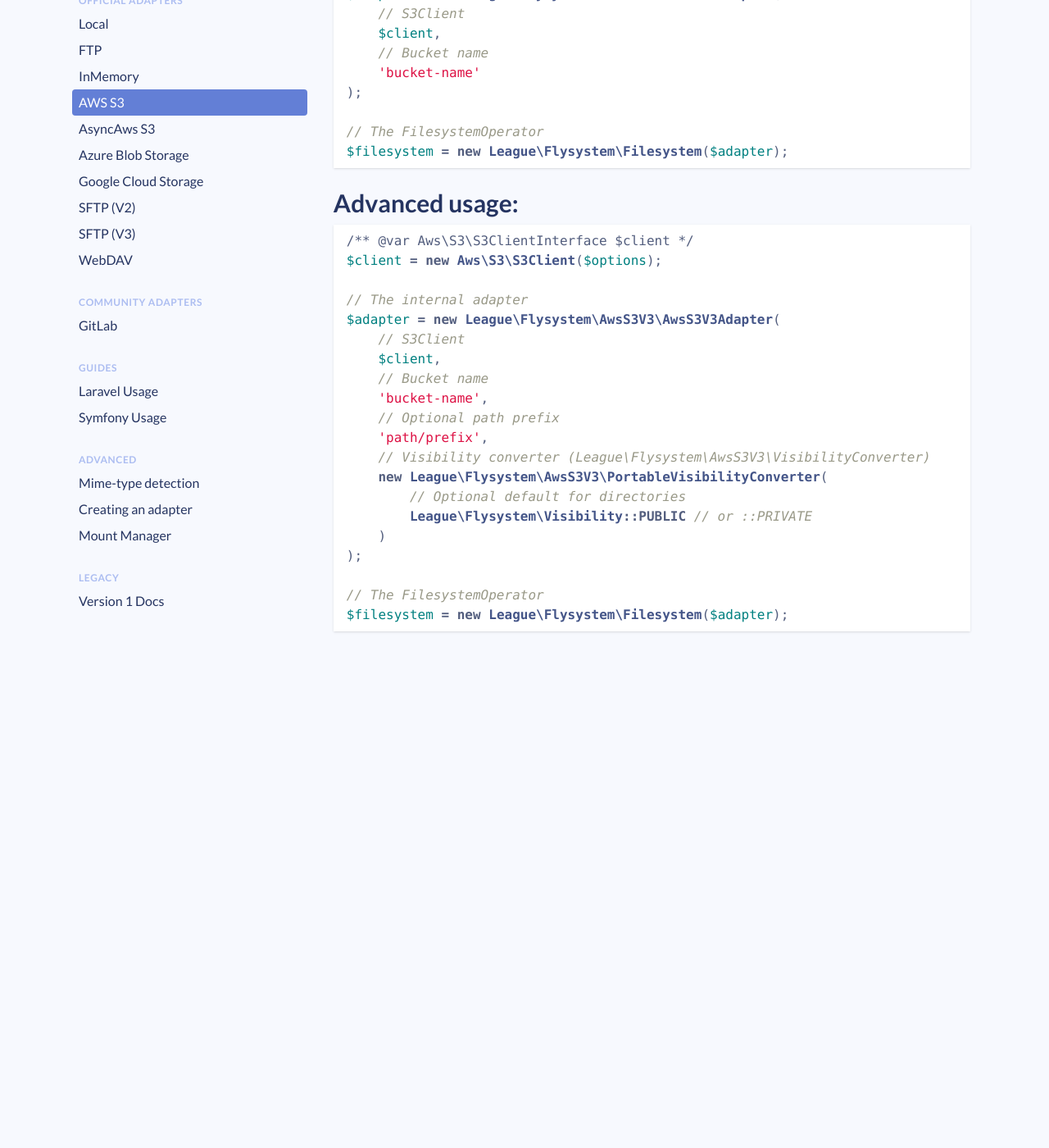
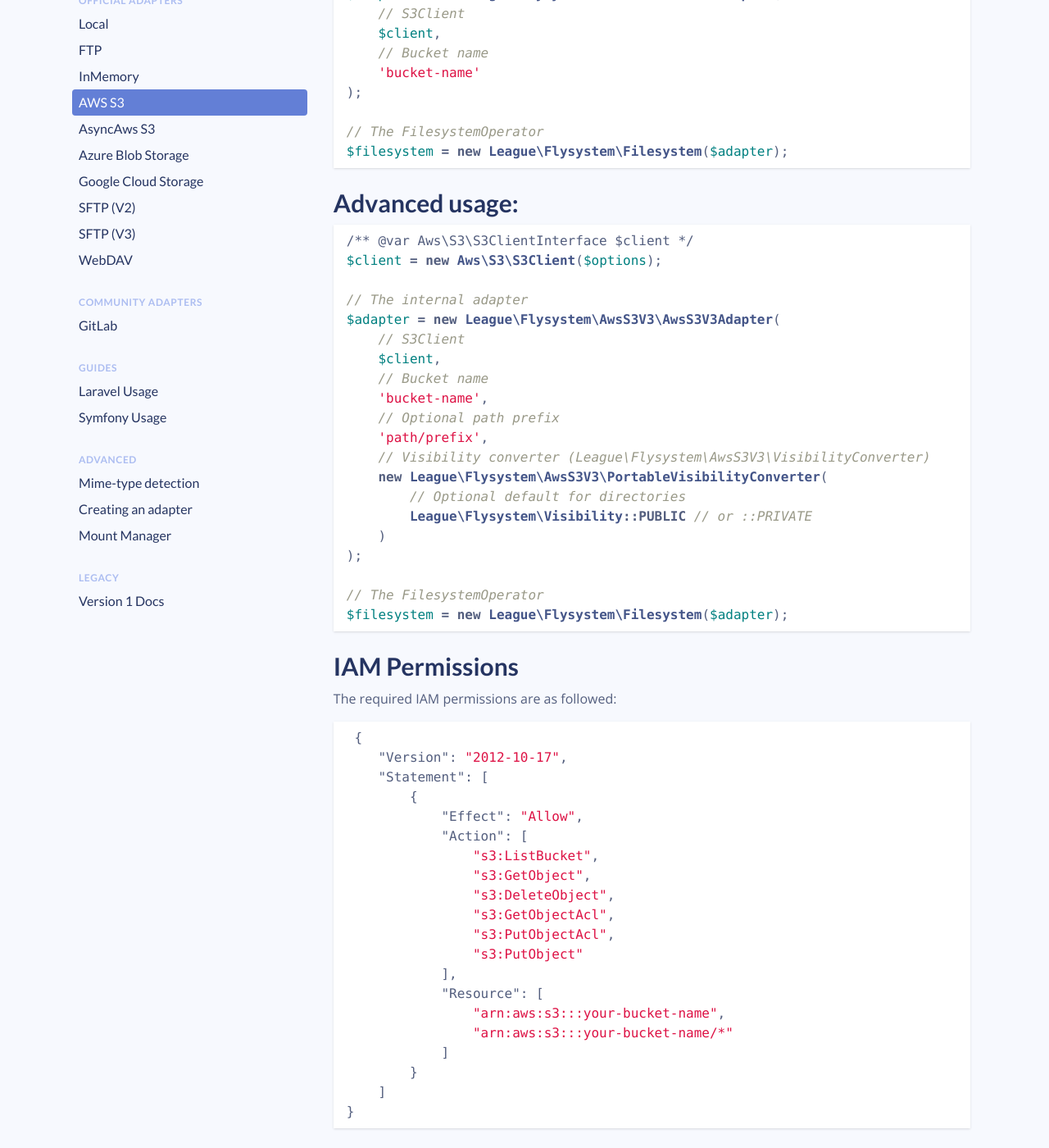
Before and after one commit to thephpleague/flysystem, a Jekyll site: the page built from docs/adapter/aws-s3-v3.md, in a window 1280 px wide and 1400 px high, scrolled down 598 px. Shown: the whole window at 82% size. Built offline with Jekyll 4.4.1, drawn with Linux system fonts in a browser that asks for light colours; comment, search, counter and statistics services are not loaded; before the commit the page ends 1392 px from its top, so only the background shows below that.

Commit message:
docs: add s3 IAM permissions

````diff
--- a/docs/adapter/aws-s3-v3.md
+++ b/docs/adapter/aws-s3-v3.md
@@ -58,3 +58,30 @@ $adapter = new League\Flysystem\AwsS3V3\AwsS3V3Adapter(
 // The FilesystemOperator
 $filesystem = new League\Flysystem\Filesystem($adapter);
 ```
+
+## IAM Permissions
+
+The required IAM permissions are as followed:
+
+~~~ json
+ {
+    "Version": "2012-10-17",
+    "Statement": [
+        {
+            "Effect": "Allow",
+            "Action": [
+                "s3:ListBucket",
+                "s3:GetObject",
+                "s3:DeleteObject",
+                "s3:GetObjectAcl",
+                "s3:PutObjectAcl",
+                "s3:PutObject"
+            ],
+            "Resource": [
+                "arn:aws:s3:::your-bucket-name",
+                "arn:aws:s3:::your-bucket-name/*"
+            ]
+        }
+    ]
+}
+~~~
````
Also changed, not shown: docs/adapter/async-aws-s3.md (+2 -0 lines).
